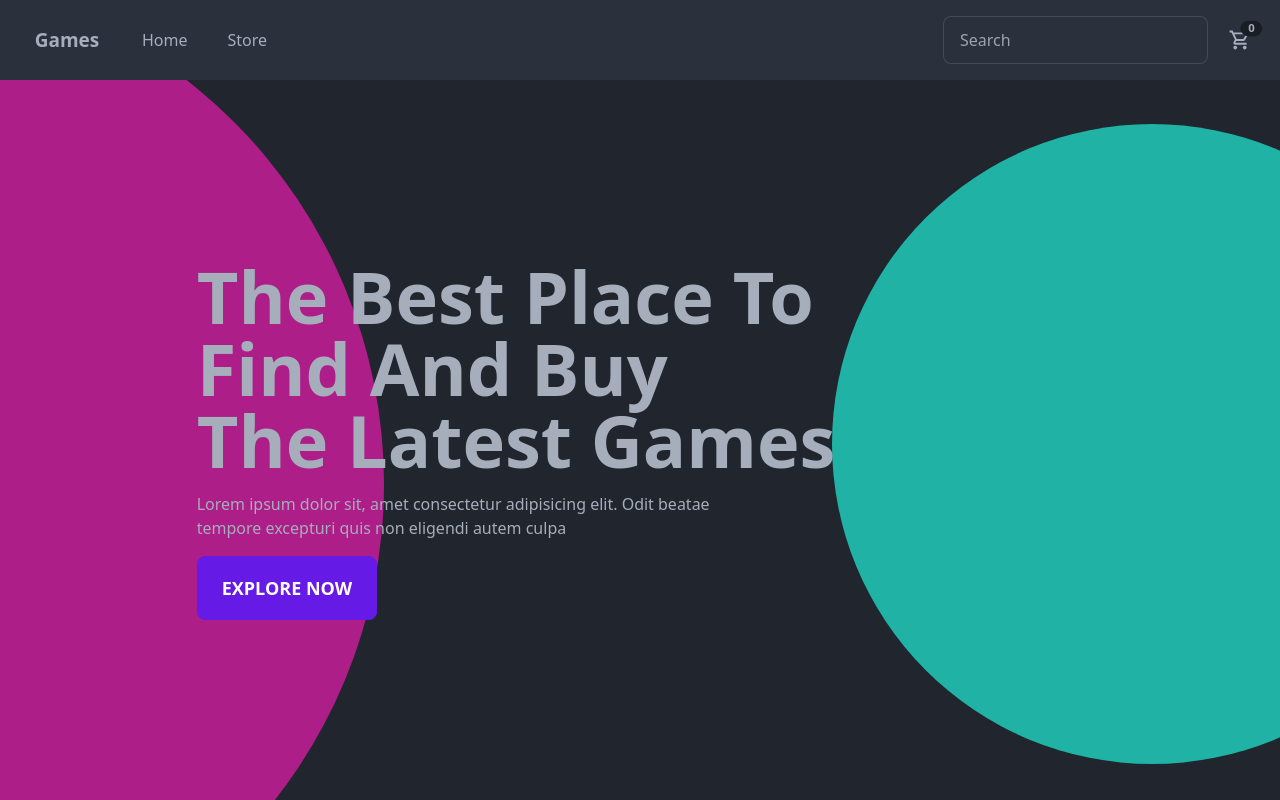
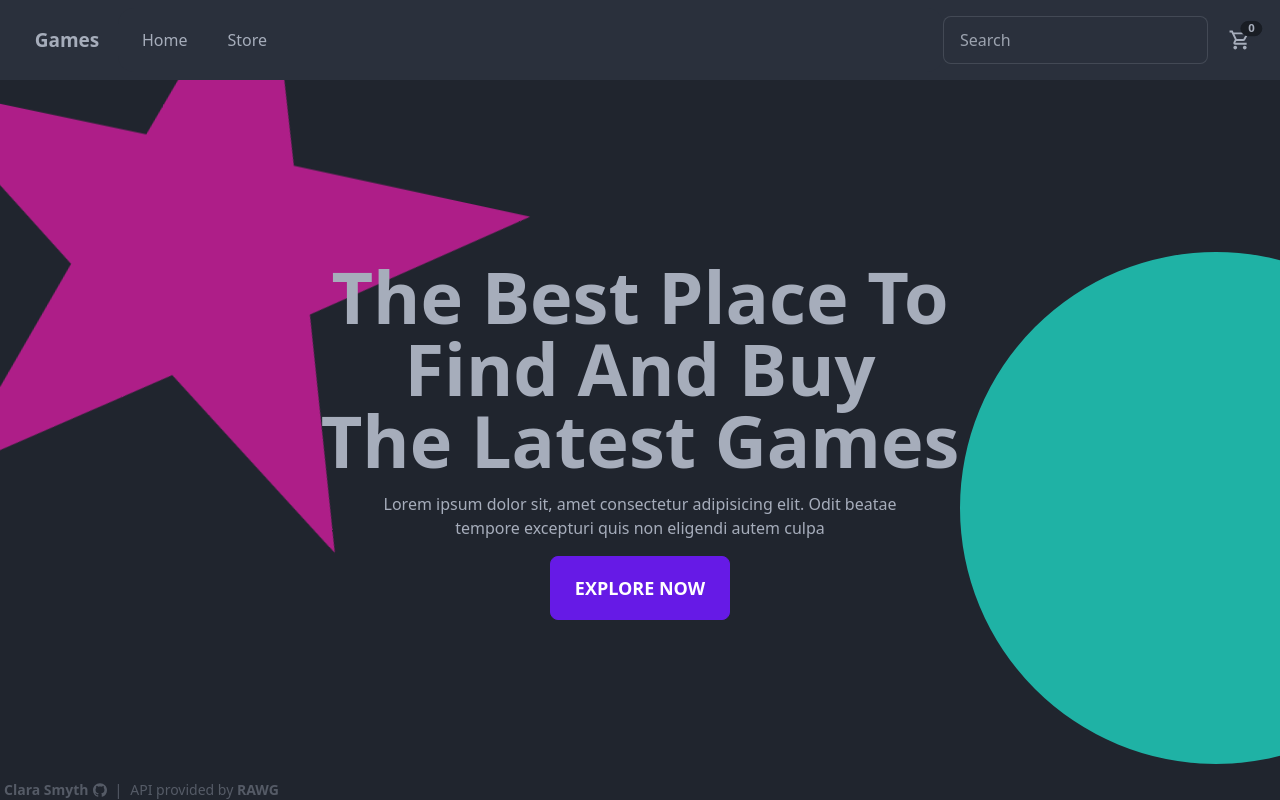
Before and after one commit to ClaraSmyth/shopping-cart, a React (Create React App) app: page /#/ in a window 1280 px wide. Built offline with nearby package versions, Linux system fonts and the light colour scheme.

Commit message:
Updated Home styling

```diff
--- a/src/components/Home.tsx
+++ b/src/components/Home.tsx
@@ -1,17 +1,18 @@
 import React from 'react';
 import { Link } from 'react-router-dom';
+import { SiGithub } from 'react-icons/si';
 
 function Home() {
   return (
     <div className="relative -z-0 flex w-full items-center justify-center overflow-clip">
-      <div className="flex max-w-screen-2xl flex-col gap-4 p-4 sm:p-12">
+      <div className="flex max-w-screen-2xl flex-col place-items-center gap-4 p-4 sm:p-12">
         {/* Header */}
-        <h1 className="text-center text-[clamp(2rem,0.397rem+8.547vw,4.5rem)] font-bold leading-none sm:text-left">
+        <h1 className="text-center text-[clamp(2rem,0.397rem+8.547vw,4.5rem)] font-bold leading-none">
           The Best Place To <br /> Find And Buy <br /> The Latest Games
         </h1>
 
         {/* Secondary Text */}
-        <p className="flex-wrap text-center text-[clamp(1rem,0.872rem+0.684vw,1.2rem)] text-base sm:max-w-[60%] sm:text-left">
+        <p className="flex-wrap text-center text-[clamp(1rem,0.872rem+0.684vw,1.2rem)] text-base sm:max-w-[60%]">
           Lorem ipsum dolor sit, amet consectetur adipisicing elit. Odit beatae tempore excepturi quis non eligendi
           autem culpa
         </p>
@@ -22,8 +23,27 @@ function Home() {
         </Link>
 
         {/* Styled circles */}
-        <div className="absolute -left-1/2 -top-[15%] -z-10 aspect-square w-[80%] rounded-full bg-secondary-focus"></div>
-        <div className="absolute bottom-[5%] -right-[15%] -z-10 aspect-square w-[50%] rotate-45 rounded-full bg-accent"></div>
+        {/* <div
+          style={{ backfaceVisibility: 'hidden' }}
+          className="absolute -left-1/2 -top-[15%] -z-10 aspect-square w-[80%] rounded-full bg-secondary-focus"
+        ></div> */}
+        <div
+          style={{ backfaceVisibility: 'hidden' }}
+          className="mask mask-star absolute -left-[9%] -top-[14vw] -z-10 aspect-square h-[50vw] rotate-12 bg-secondary-focus"
+        ></div>
+        <div className="absolute bottom-[5%] -right-[15%] -z-10 aspect-square w-[40%] rotate-45 rounded-full bg-accent"></div>
+        <div className="absolute bottom-0 left-1 flex gap-2 text-sm text-base-content/40">
+          <a className="flex items-center gap-1 font-semibold" href="https://github.com/ClaraSmyth">
+            Clara Smyth <SiGithub />
+          </a>
+          |
+          <p>
+            API provided by{' '}
+            <a className="font-semibold" href="https://rawg.io/">
+              RAWG
+            </a>
+          </p>
+        </div>
       </div>
     </div>
   );
```
